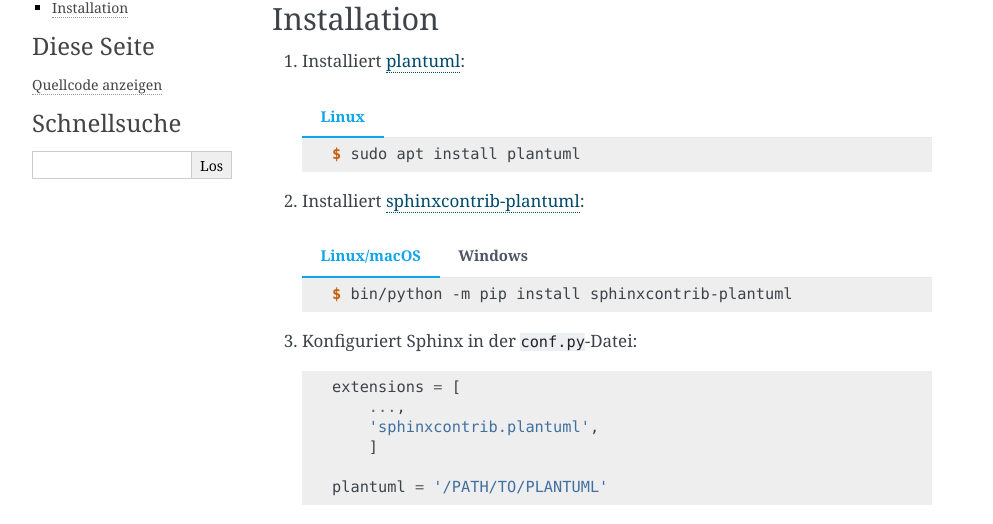
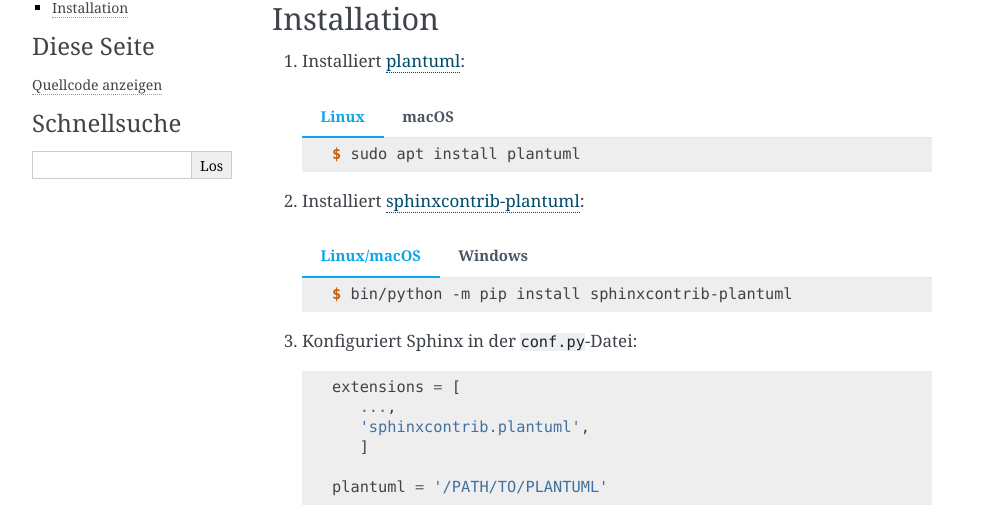
Before and after one commit to veit/python-basics-tutorial-de, a Sphinx documentation site: the page built from docs/document/uml/index.rst, in a window 1280 px wide. Shown: the part 175-699 px from the top of the page, without its empty margins (148-1141 px from the left). Built offline with Sphinx 7.4.7, drawn with Linux system fonts in a browser that asks for light colours; pages that are not in the unit, such as notebooks, are missing from menus.

```diff
--- a/docs/document/uml/index.rst
+++ b/docs/document/uml/index.rst
@@ -11,6 +11,12 @@ Installation
        .. code-block:: console
 
          $ sudo apt install plantuml
+
+   .. tab:: macOS
+
+      .. code-block:: console
+
+         $ brew install plantuml
 
 #. Installiert `sphinxcontrib-plantuml
    <https://pypi.org/project/sphinxcontrib-plantuml/>`_:
@@ -31,12 +37,12 @@ Installation
 
    .. code-block:: python
 
-    extensions = [
-        ...,
-        'sphinxcontrib.plantuml',
-        ]
+      extensions = [
+         ...,
+         'sphinxcontrib.plantuml',
+         ]
 
-    plantuml = '/PATH/TO/PLANTUML'
+      plantuml = '/PATH/TO/PLANTUML'
 
    .. note::
       Auch in Windows werden in der Pfadangabe ``/`` angegeben.
```
